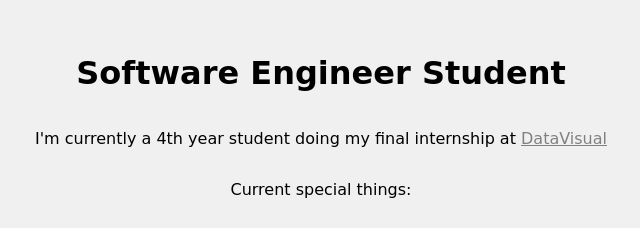
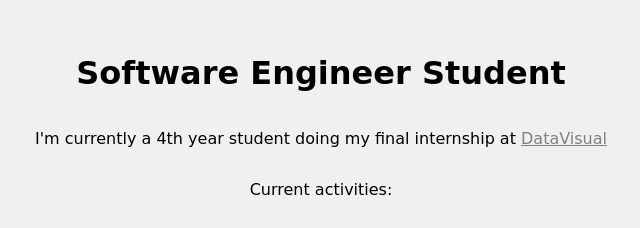
Before and after one commit to oketrasH/oketrash.github.io, a plain HTML site: page index.html in a window 1280 px wide. Shown: the part 204-432 px from the top of the page, 319-959 px from the left. Drawn offline with Linux system fonts and the light colour scheme; a web font is replaced by a local one.

Commit message:
Last changes

```diff
--- a/index.html
+++ b/index.html
@@ -4,7 +4,7 @@
     <meta charset="UTF-8"/>
     <meta name="viewport" content="width=device-width, initial-scale=1.0">
 
-    <title>Portfolio | Max Hoekstra</title>
+    <title>Max Hoekstra</title>
     <link rel="stylesheet" href="styles.css">
     <link rel="preconnect" href="https://fonts.googleapis.com">
     <link rel="preconnect" href="https://fonts.gstatic.com" crossorigin>
@@ -16,7 +16,7 @@
     <div id="synopsis">
     <h1>Software Engineer Student</h1>
     <p>I'm currently a 4th year student doing my final internship at <a href="https://datavisual.nl/" target="_blank">DataVisual</a></p>
-    <p>Current special things:</p>
+    <p>Current activities:</p>
     <ul>
         <li><a href="https://www.schaakclubrijssen.nl/vereniging/bestuur/" target="_black">Secretary and webmaster at local chess club</a></li>
         <li>Intern at DataVisual researching application of Machine Learning</li>
```
